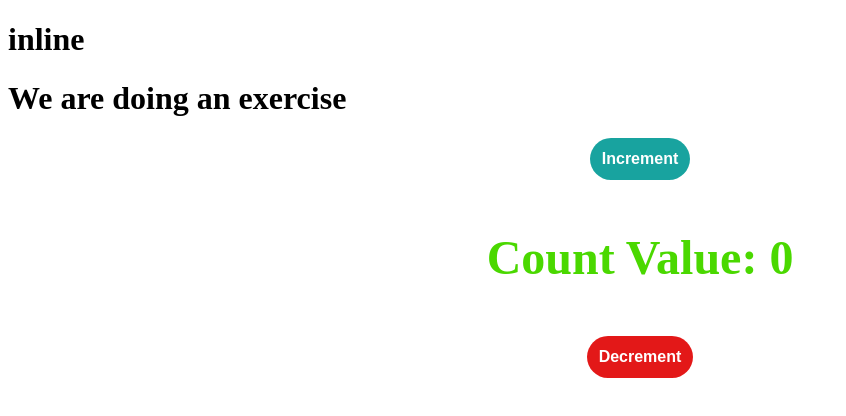
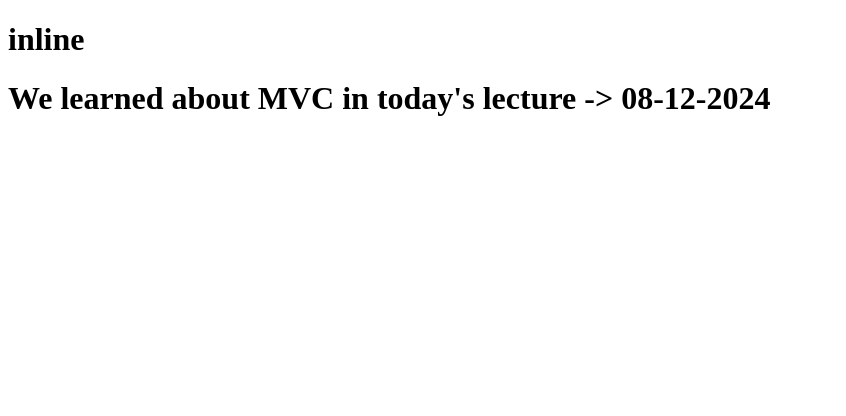
Before and after one commit to asadullahjamil0/inline, an Angular app: page / in a window 1280 px wide. Shown: the top 416 px of the page, without its empty margins (0-846 px from the left). Built offline with nearby package versions, Linux system fonts and the light colour scheme.

Commit message:
We learned about MVC means model view controller.

```diff
--- a/src/app/app.component.html
+++ b/src/app/app.component.html
@@ -7,4 +7,5 @@
 <!-- <app-class-binding></app-class-binding> -->
 <!-- <app-style-binding></app-style-binding> -->
 <!-- <app-template-reference></app-template-reference> -->
-<app-counter></app-counter>
+<!-- <app-counter></app-counter> -->
+<h1>We learned about MVC in today's lecture -> 08-12-2024</h1>
--- a/src/app/counter/counter.component.html
+++ b/src/app/counter/counter.component.html
@@ -1,4 +1,4 @@
-<h1>We are doing an exercise</h1>
+<h1>We are doing an exercise by making counter</h1>
 
 <div class="display">
     <button class="shaping btn" (click)="changeCount('Add')">Increment</button>
```
